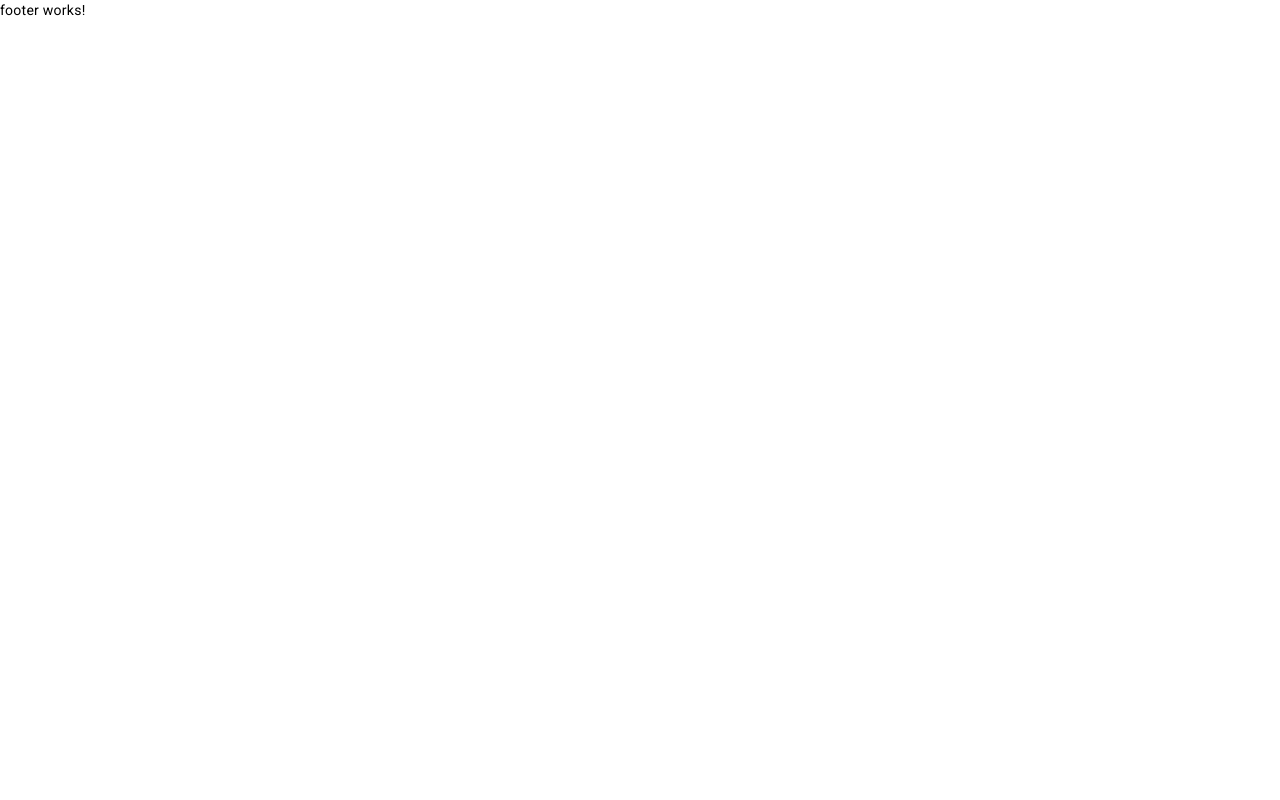
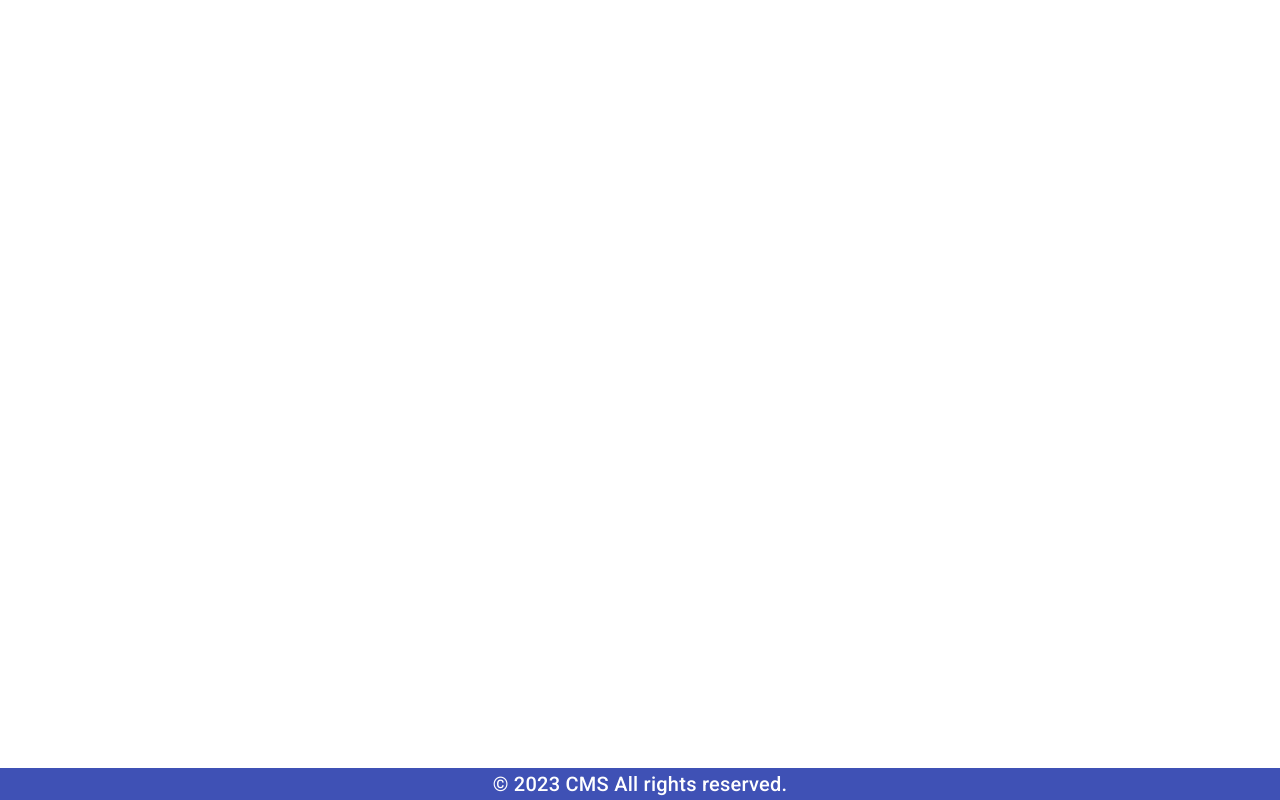
Before and after one commit to KeimiLL/Club-Management-System, an Angular app in the folder frontend/: page / in a window 1280 px wide. Built offline with nearby package versions, Linux system fonts and the light colour scheme; no server answers.

Commit message:
CMS-33: change footer style

```diff
--- a/frontend/src/app/material.module.ts
+++ b/frontend/src/app/material.module.ts
@@ -1,7 +1,8 @@
 import { NgModule } from "@angular/core";
 import { MatButtonModule } from "@angular/material/button";
+import { MatToolbarModule } from "@angular/material/toolbar";
 
 @NgModule({
-    exports: [MatButtonModule],
+    exports: [MatButtonModule, MatToolbarModule],
 })
 export class MaterialModule {}
--- a/frontend/src/app/shared/components/footer/footer.component.html
+++ b/frontend/src/app/shared/components/footer/footer.component.html
@@ -1 +1,3 @@
-<p>footer works!</p>
+<mat-toolbar color="primary" class="footer">
+    <span>© 2023 CMS All rights reserved.</span>
+</mat-toolbar>
--- a/frontend/src/app/shared/components/footer/footer.component.scss
+++ b/frontend/src/app/shared/components/footer/footer.component.scss
@@ -1,4 +1,8 @@
 .footer {
-    position: absolute;
+    position: fixed;
     bottom: 0;
+    left: 0;
+    width: 100%;
+    height: 4vh;
+    justify-content: center;
 }
```
